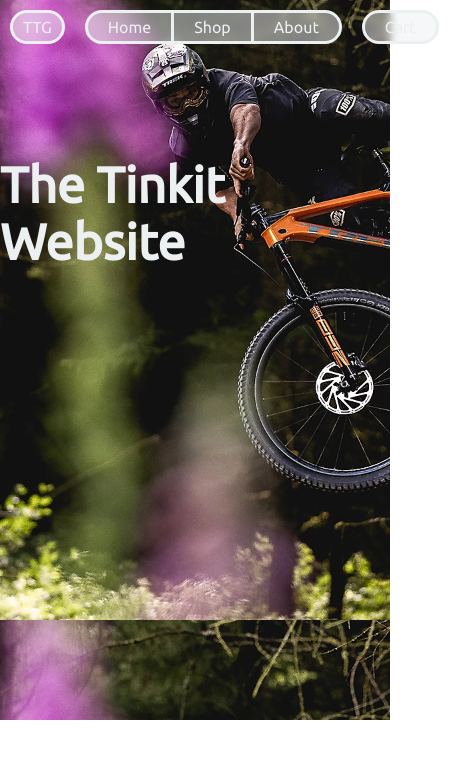
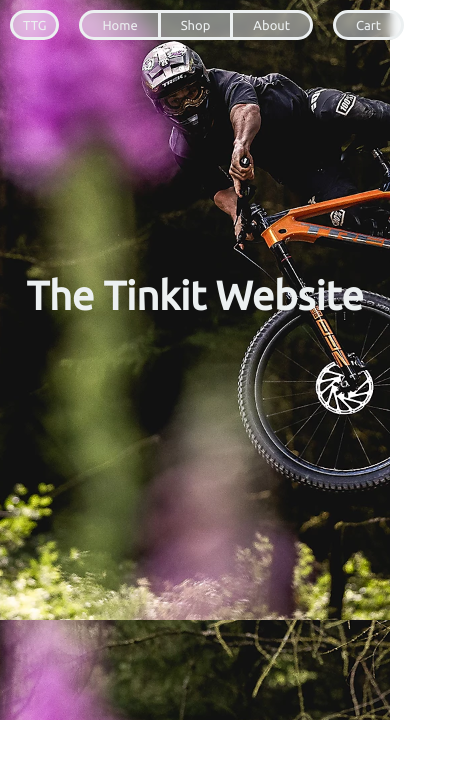
Before and after one commit to cayden-krupnik/tinkit, a plain HTML site: page index.html in a window 390 px wide. Shown: the whole page, 449 px wide, since content can reach past the window. Drawn offline with Linux system fonts and the light colour scheme.

Commit message:
Add files via upload

```diff
--- a/header.css
+++ b/header.css
@@ -104,7 +104,7 @@ header {
 @media all and (max-width: 700px) {
     .background-photo h1 {
         font-size: 50px;
-        margin-top: 40%;
+        margin-top: 50%;
     }
 
     a, li {
@@ -115,3 +115,18 @@ header {
         height: 18px;
     }
 }
+
+@media all and (max-width: 500px) {
+    .background-photo h1 {
+        font-size: 40px;
+        margin-top: 70%;
+    }
+
+    a, li {
+        font-size: 13px;
+    }
+
+    .divider {
+        height: 14px;
+    }
+}
```
